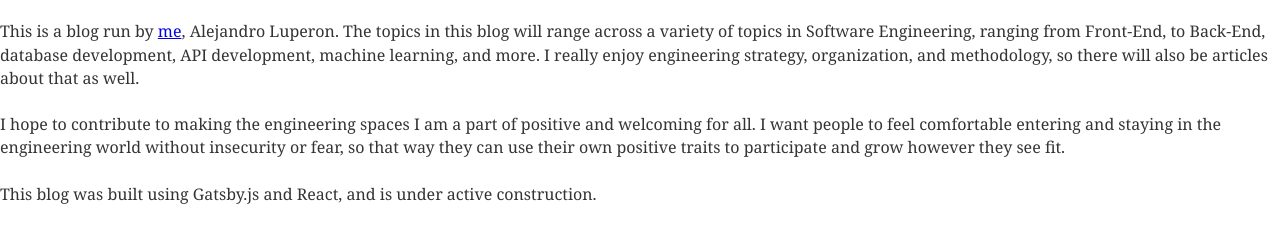
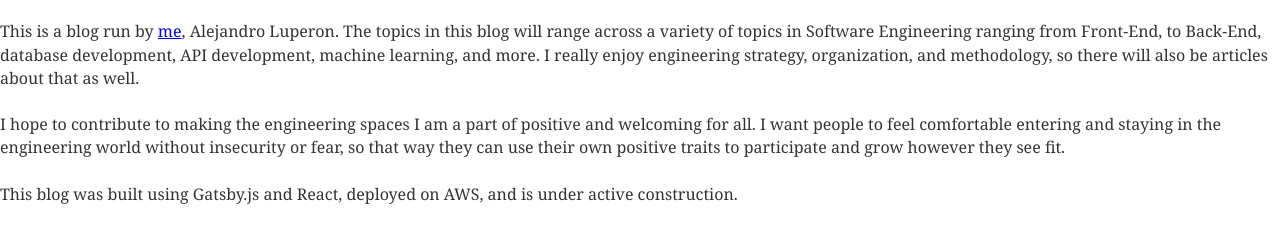
Before and after one commit to AlejandroLuperon/production-blog, a Gatsby site: page /about in a window 1280 px wide. Shown: the part 38-280 px from the top of the page. Built offline with nearby package versions, Linux system fonts and the light colour scheme; Gatsby itself is replaced by a stand-in of ours.

Commit message:
Updating about section.

```diff
--- a/src/pages/about.js
+++ b/src/pages/about.js
@@ -4,9 +4,8 @@ import me from "../images/me.jpg";
 export default () => (
   <div>
     <h1>Build Whatever You Want</h1>
-    {/*<img style={{maxHeight: '500px'}} src={me}/>*/}
     <p>
-      This is a blog run by <a target='_blank' href="https://www.linkedin.com/in/alejandroluperon/">me</a>, Alejandro Luperon. The topics in this blog will range across a variety of topics in Software Engineering,
+      This is a blog run by <a target='_blank' href="https://www.linkedin.com/in/alejandroluperon/">me</a>, Alejandro Luperon. The topics in this blog will range across a variety of topics in Software Engineering
       ranging from Front-End, to Back-End, database development, API development, machine learning, and more. I really enjoy engineering strategy, organization,
       and methodology, so there will also be articles about that as well.
     </p>
@@ -15,6 +14,6 @@ export default () => (
       I want people to feel comfortable entering and staying in the engineering world without insecurity or fear, so that way they can use their own positive traits to
       participate and grow however they see fit.
     </p>
-    <p>This blog was built using Gatsby.js and React, and is under active construction.</p>
+    <p>This blog was built using Gatsby.js and React, deployed on AWS, and is under active construction.</p>
   </div>
 );
```
